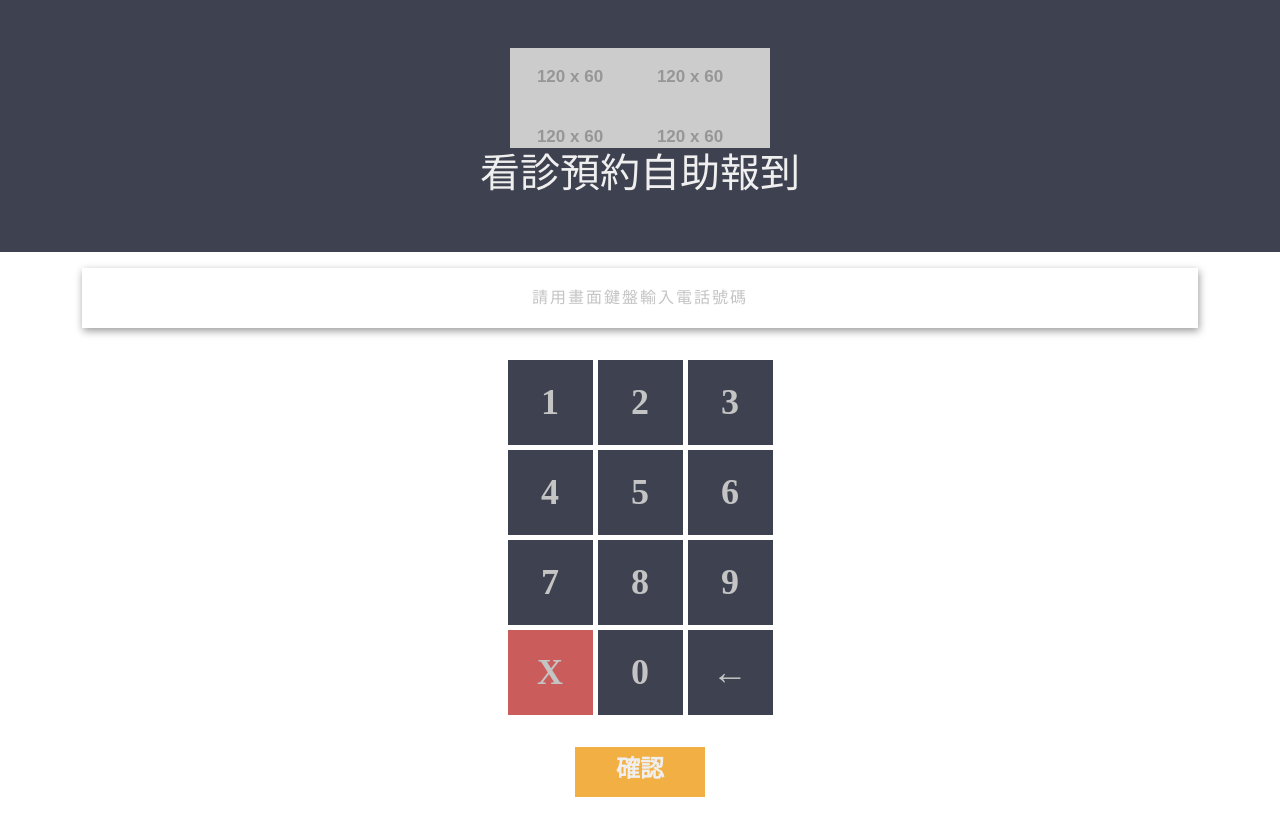
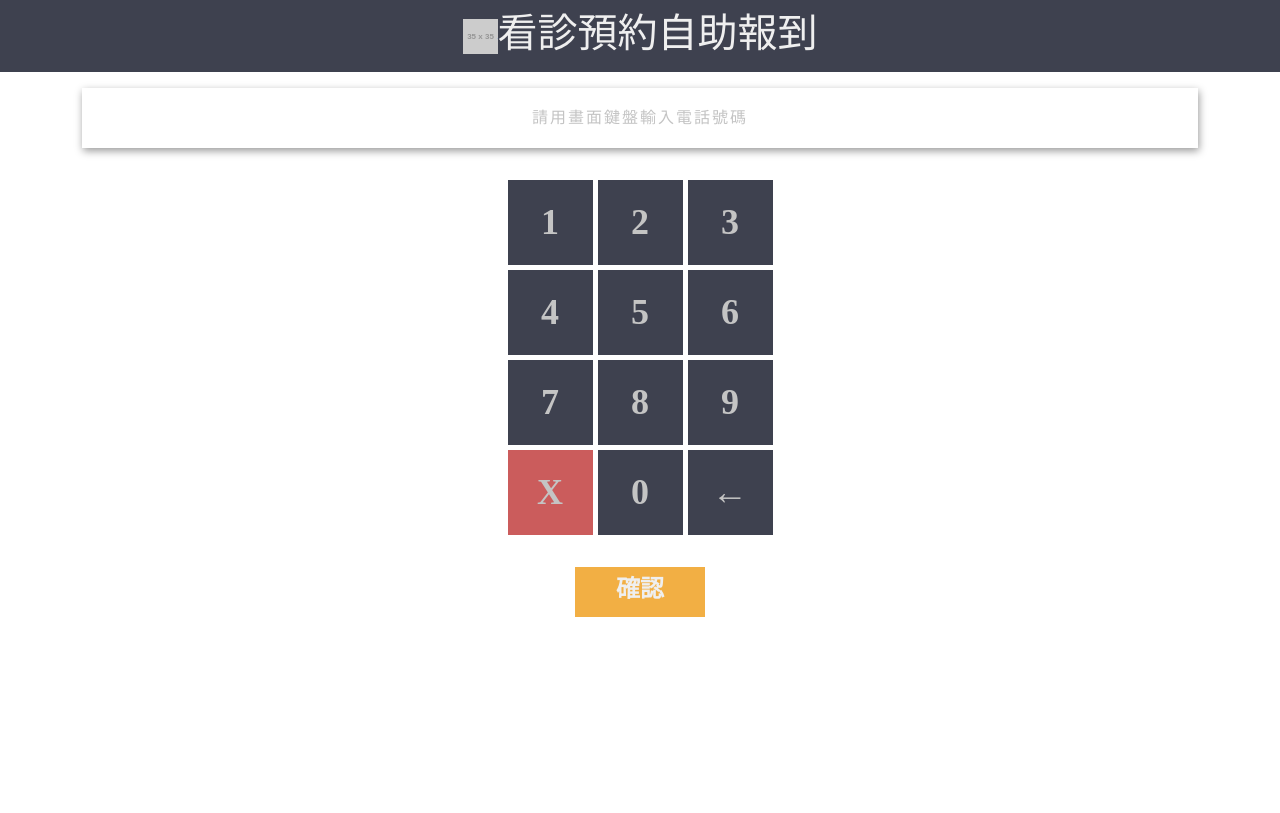
Before and after one commit to aoigj100a/appointment-page-20210713, a plain HTML site: page index.html in a window 1280 px wide. Drawn offline with Linux system fonts and the light colour scheme; some packages are replaced by stand-ins of ours; placeholder pictures from the web are drawn by us; a script that the page names is missing.

Commit message:
view:header

```diff
--- a/css/all.scss
+++ b/css/all.scss
@@ -194,7 +194,7 @@ li {
 
 // 圖片取代文字
 .logo a {
-  @include img-replace-text(260px, 100px, "https://fakeimg.pl/120x60/?retina=1&text=O診所名稱&font=noto");
+  @include img-replace-text(35px, 35px, "https://fakeimg.pl/35x35/?retina=1&text=O&font=noto");
 }
 
 // 客製化
--- a/index.html
+++ b/index.html
@@ -12,9 +12,9 @@
 </head>
 
 <body onload="scroll(0, 300);">
-  <header class="header bg-gray py-5">
+  <header class="header bg-gray py-2">
     <div class="container">
-      <div class="logo d-flex flex-column justify-content-center align-items-center">
+      <div class="logo d-flex justify-content-center align-items-center">
         <a href="#">診所LOGO</a>
         <h1>看診預約自助報到</h1>
       </div>
```
Also changed, not shown: css/all.css, 1 other file.
